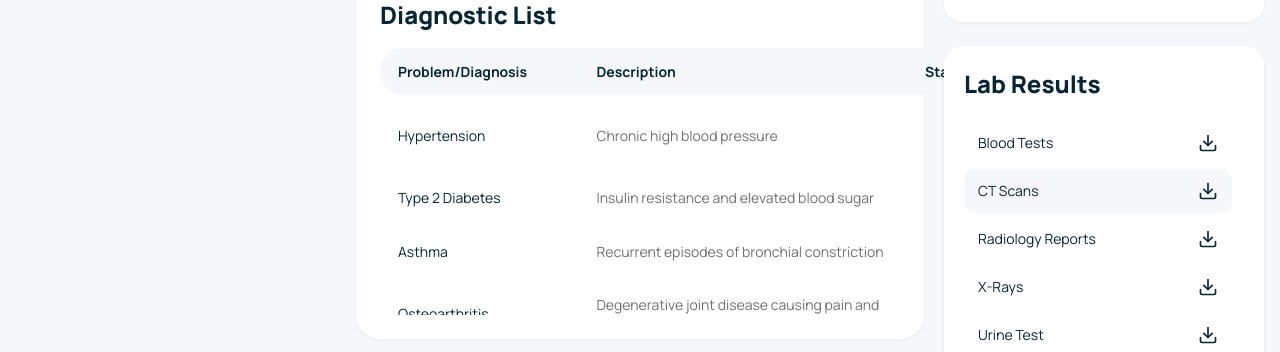
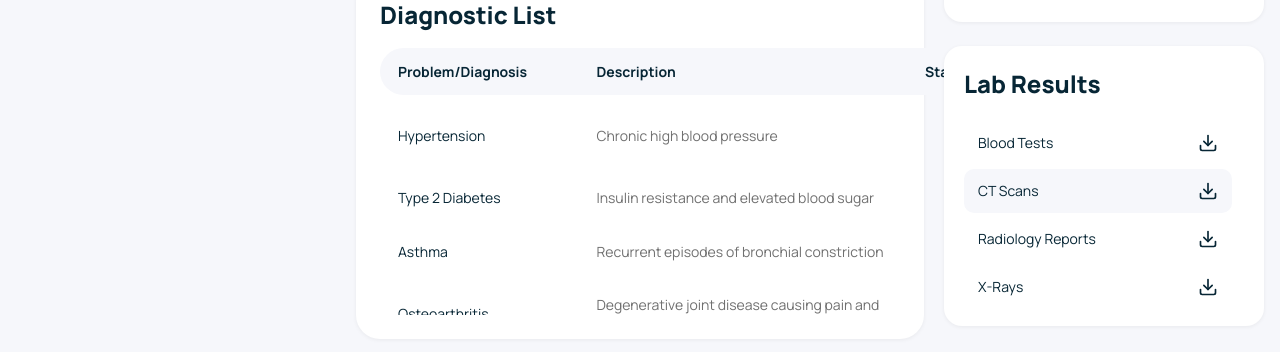
Before and after one commit to Amar-H-G/Health-Dash, a React (Vite) app: page / in a window 1280 px wide. Shown: the part 843-1195 px from the top of the page. Built offline with nearby package versions, Linux system fonts and the light colour scheme; grey boxes are pictures that could not be loaded.

Commit message:
bottom fix

```diff
--- a/src/styles/PatientProfile.css
+++ b/src/styles/PatientProfile.css
@@ -62,7 +62,7 @@
 .profile-card__info-icon {
   width: 44px;
   height: 44px;
-  background: #F6F7FB;
+  background: #f6f7fb;
   border-radius: 50%;
   display: flex;
   align-items: center;
@@ -118,7 +118,9 @@
   border-radius: 18px;
   padding: 24px 20px 20px;
   box-shadow: var(--shadow-card);
-  min-height: 332px;
+  /* min-height: 332px;
+   */
+  height: 280px;
   display: flex;
   flex-direction: column;
   flex: 1 1 auto;
@@ -148,7 +150,7 @@
 }
 
 .lab-results__list::-webkit-scrollbar-track {
-  background: #E3E6EC;
+  background: #e3e6ec;
   border-radius: 999px;
 }
 
@@ -173,7 +175,7 @@
 }
 
 .lab-results__item--active {
-  background: #F6F7FB;
+  background: #f6f7fb;
 }
 
 .lab-results__item-name {
```
